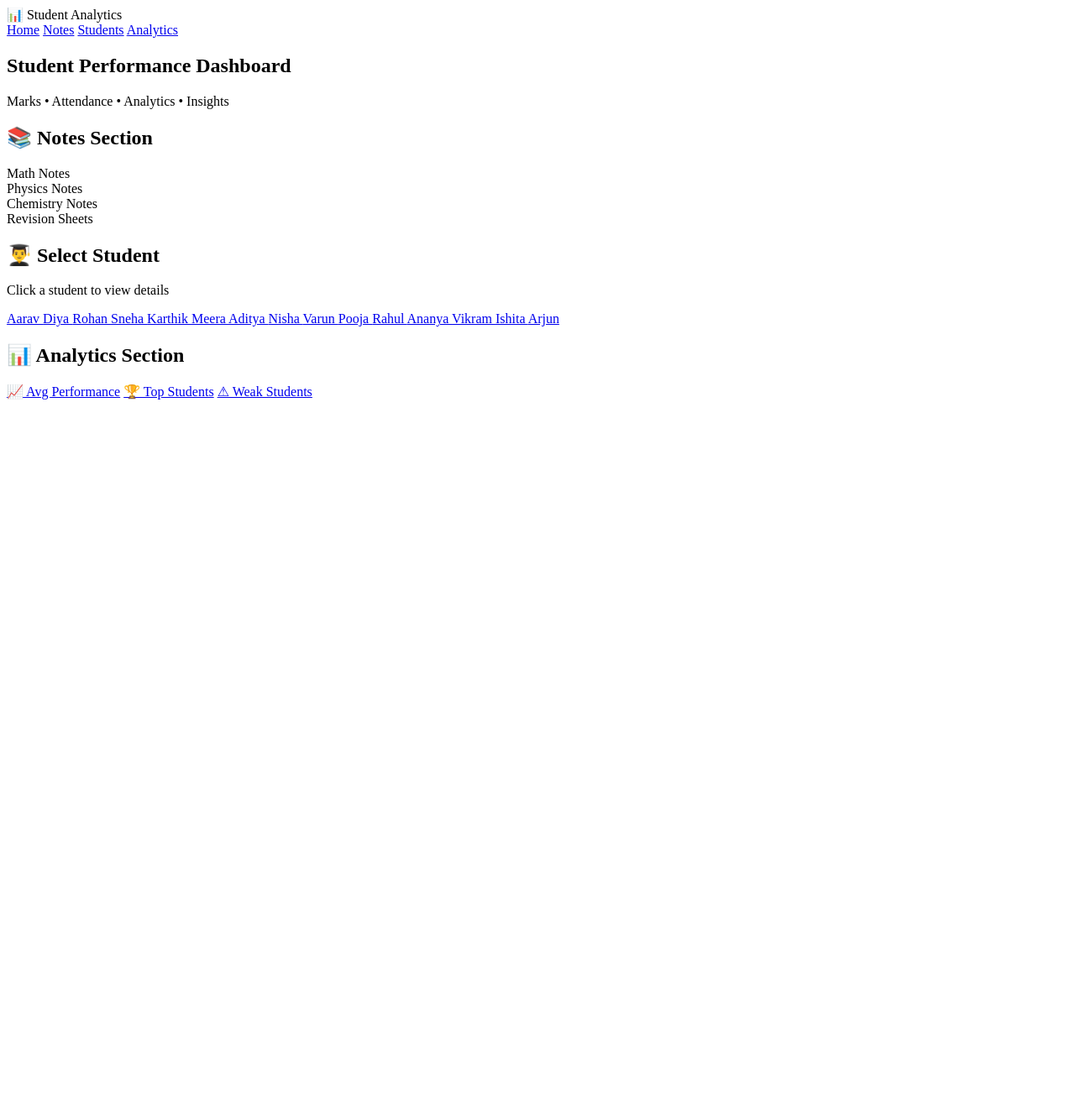
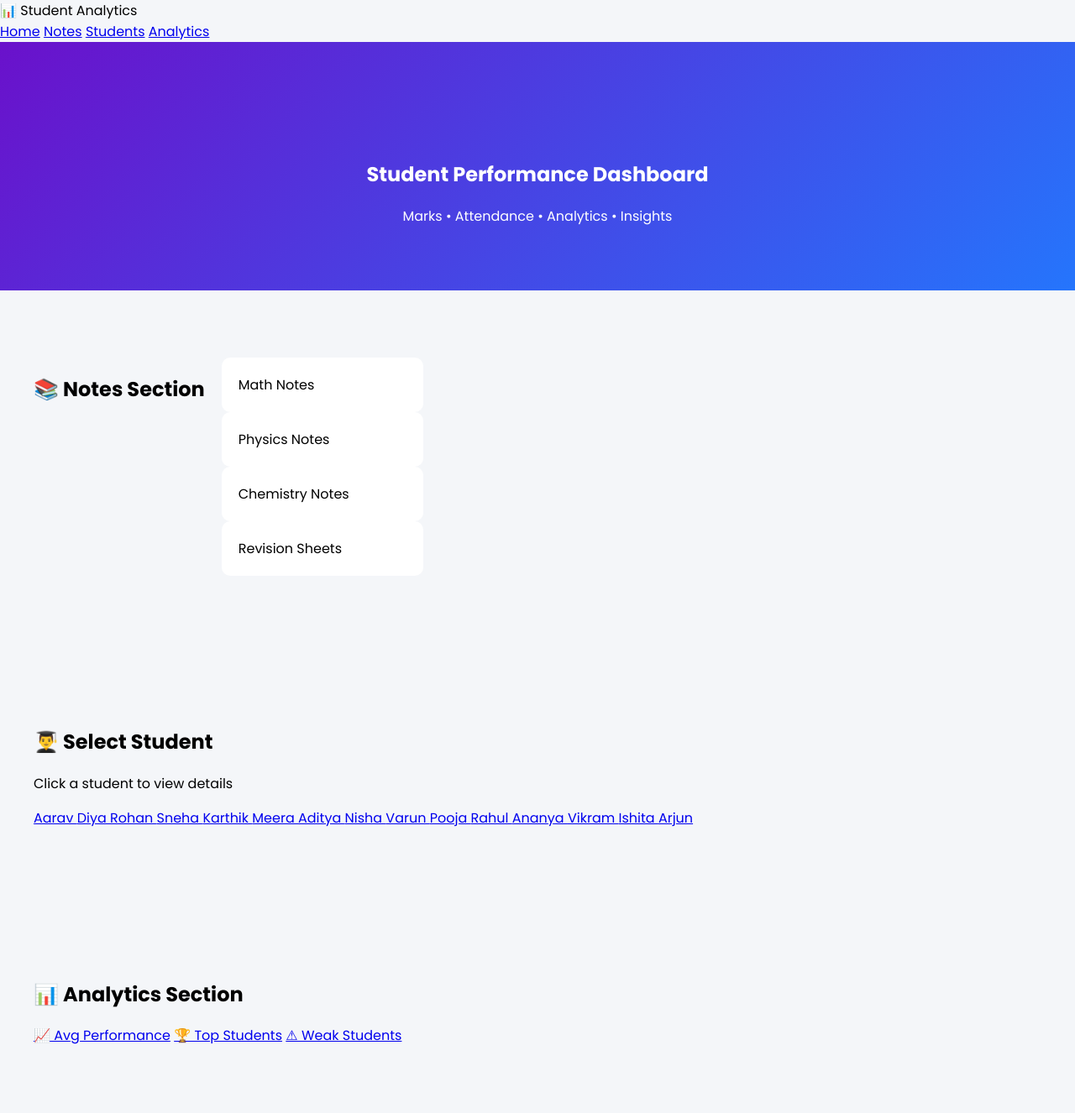
Before and after one commit to vidyansl18-ops/student-performance-analytics, a Flask app: page / in a window 1280 px wide. Shown: the whole page at 84% size. Before the commit the page ends 476 px from the top, so only its background shows below. Run offline with Flask 3, Linux system fonts and the light colour scheme.

Commit message:
Update style.css

```diff
--- a/static/style.css
+++ b/static/style.css
@@ -1,104 +1,86 @@
-<!DOCTYPE html>
-<html>
-<head>
-    <title>Student Performance Analytics</title>
+body {
+    margin: 0;
+    font-family: 'Poppins', sans-serif;
+    background: #f4f6f9;
+}
 
-    <!-- Google Font -->
-    <link href="https://fonts.googleapis.com/css2?family=Poppins:wght@300;400;600&display=swap" rel="stylesheet">
+/* NAVBAR */
+.navbar {
+    position: fixed;
+    top: 0;
+    width: 100%;
+    background: #1e1e2f;
+    display: flex;
+    justify-content: center;
+    gap: 30px;
+    padding: 15px;
+    z-index: 1000;
+}
 
-    <link rel="stylesheet" href="{{ url_for('static', filename='style.css') }}">
+.navbar a {
+    color: white;
+    text-decoration: none;
+    transition: 0.3s;
+    font-weight: 500;
+}
 
-</head>
+.navbar a:hover {
+    color: #ffcc00;
+}
 
-<body>
+/* HERO */
+.hero {
+    background: linear-gradient(135deg, #6a11cb, #2575fc);
+    color: white;
+    text-align: center;
+    padding: 120px 20px 60px 20px;
+}
 
-<!-- NAVBAR -->
-<div class="navbar">
-    <a href="#home">Home</a>
-    <a href="#students">Students</a>
-    <a href="#analytics">Analytics</a>
-    <a href="#notes">Notes</a>
-</div>
+/* SECTIONS */
+section {
+    padding: 80px 40px;
+}
 
-<!-- HERO -->
-<section id="home" class="hero">
-    <h1>Student Performance Dashboard</h1>
-    <p>Analytics • Insights • Visualization</p>
-</section>
+/* CARDS */
+.card {
+    background: white;
+    padding: 20px;
+    border-radius: 12px;
+    box-shadow: 0 4px 10px rgba(0,0,0,0.1);
+    margin-top: 15px;
+}
 
-<!-- STUDENT SECTION -->
-<section id="students">
+/* SELECT BOX */
+select {
+    padding: 10px;
+    width: 250px;
+    margin-top: 10px;
+}
 
-    <h2>Student Details</h2>
+/* IMAGES */
+img {
+    width: 420px;
+    margin: 10px;
+    border-radius: 10px;
+}
 
-    <select onchange="showStudent(this.value)">
-        <option>Select Student</option>
-        {% for s in students %}
-        <option value="{{ loop.index0 }}">{{ s.Name }}</option>
-        {% endfor %}
-    </select>
+/* NOTES */
+.notes {
+    display: flex;
+    flex-wrap: wrap;
+    gap: 20px;
+}
 
-    <div id="studentInfo" class="card">
-        Select a student to view details
-    </div>
+.note-card {
+    width: 200px;
+    background: white;
+    padding: 20px;
+    border-radius: 10px;
+    transition: 0.3s;
+    cursor: pointer;
+}
 
-</section>
-
-<!-- ANALYTICS SECTION -->
-<section id="analytics">
-
-    <h2>Statistics</h2>
-
-    <div class="card">
-        <p>Average Math: {{ avg_math }}</p>
-        <p>Average Physics: {{ avg_physics }}</p>
-        <p>Average Chemistry: {{ avg_chemistry }}</p>
-        <p><b>Topper:</b> {{ topper }}</p>
-        <p><b>Weak Student:</b> {{ weak_student }}</p>
-    </div>
-
-    <h2>Graphs</h2>
-
-    <!-- YOUR REAL GRAPHS -->
-    <img src="{{ url_for('static', filename='average_scores.png') }}">
-    <img src="{{ url_for('static', filename='student_attendance.png') }}">
-    <img src="{{ url_for('static', filename='total_marks.png') }}">
-    <img src="{{ url_for('static', filename='s_W_performance.png') }}">
-
-</section>
-
-<!-- NOTES SECTION -->
-<section id="notes">
-
-    <h2>Notes Section</h2>
-
-    <div class="notes">
-
-        <div class="note-card">Math Notes</div>
-        <div class="note-card">Physics Notes</div>
-        <div class="note-card">Chemistry Notes</div>
-        <div class="note-card">Attendance Tips</div>
-
-    </div>
-
-</section>
-
-<!-- ONLY REQUIRED JS -->
-<script>
-    const students = {{ students | tojson }};
-
-    function showStudent(index) {
-        let s = students[index];
-
-        document.getElementById("studentInfo").innerHTML =
-            "<h3>" + s.Name + "</h3>" +
-            "<p>Math: " + s.Math + "</p>" +
-            "<p>Physics: " + s.Physics + "</p>" +
-            "<p>Chemistry: " + s.Chemistry + "</p>" +
-            "<p>Attendance: " + s.Attendance + "</p>" +
-            "<p>Total: " + s.Total + "</p>";
-    }
-</script>
-
-</body>
-</html>
+.note-card:hover {
+    transform: scale(1.05);
+    background: #ffeaa7;
+}
```
